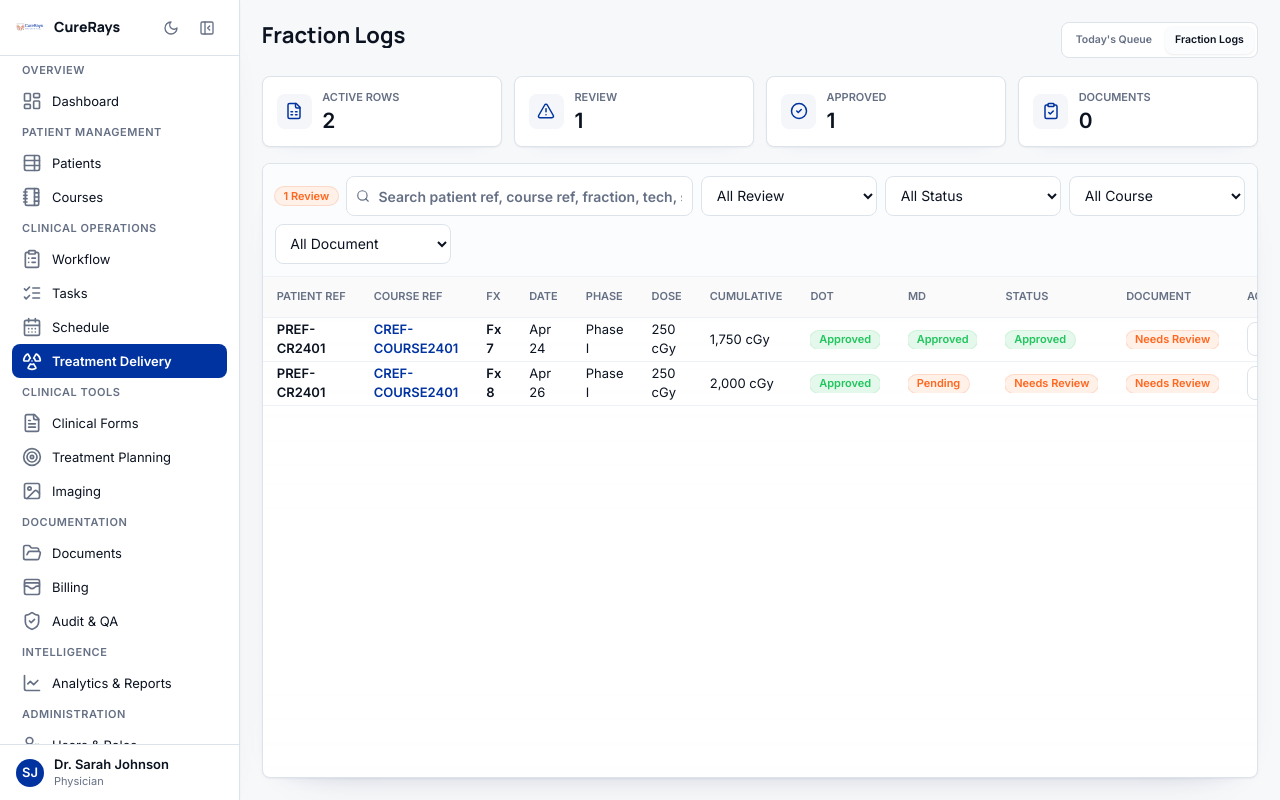
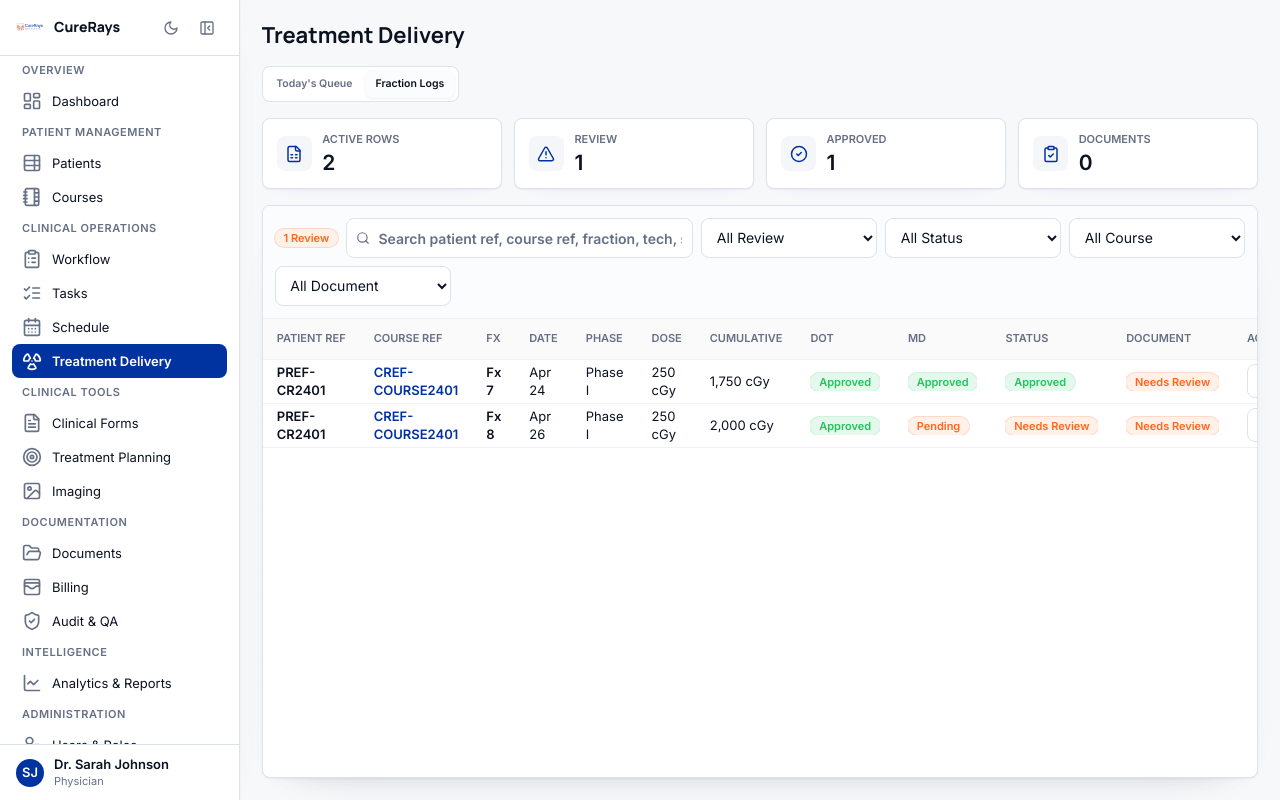
Before and after one commit to RastyFullStaxx/CureRays-CRMS, a Next.js app: page /treatment-delivery/fraction-logs in a window 1280 px wide. Built offline with nearby package versions, Linux system fonts and the light colour scheme.

Commit message:
bulk updates and established tracker

```diff
--- a/app/patients/[id]/fraction-log/page.tsx
+++ b/app/patients/[id]/fraction-log/page.tsx
@@ -29,7 +29,7 @@ export default function PatientFractionLogPage({ params }: { params: { id: strin
   const nextReview = entries.find((entry) => !entry.mdApproval || !entry.dotApproval);
 
   return (
-    <PageStack>
+    <PageStack className="overflow-hidden">
       <PageHeader
         title="Fraction Log"
         subtitle={`${patient.firstName} ${patient.lastName} | ${course.id.replace('COURSE-', 'C')} | ${course.protocolName}`}
@@ -47,12 +47,14 @@ export default function PatientFractionLogPage({ params }: { params: { id: strin
         <StatCard icon={CheckCircle2} label="Next Review" value={nextReview ? `Fx ${nextReview.fractionNumber}` : 'Complete'} sub={nextReview?.date ?? 'No open approvals'} tone={nextReview ? 'warning' : 'success'} />
       </StatGrid>
 
+      <div className="scrollbar-soft min-h-0 flex-1 overflow-y-auto pr-1">
         <FractionWorksheetPanel
           initialEntries={entries}
           course={course}
           phases={prescription?.phases ?? []}
           title="Native Fractionation Worksheet"
         />
+      </div>
     </PageStack>
   );
 }
--- a/app/treatment-delivery/fraction-logs/page.tsx
+++ b/app/treatment-delivery/fraction-logs/page.tsx
@@ -15,7 +15,8 @@ export default function TreatmentDeliveryFractionLogsPage() {
 
   return (
     <PageStack>
-      <PageHeader title="Fraction Logs" actions={<TreatmentDeliveryTabs active="fraction-logs" />} />
+      <PageHeader title="Treatment Delivery" />
+      <TreatmentDeliveryTabs active="fraction-logs" />
 
       <StatGrid>
         <StatCard icon={FileSpreadsheet} label="Active Rows" value={rows.length} tone="primary" />
--- a/components/treatment-delivery/treatment-delivery-tabs.tsx
+++ b/components/treatment-delivery/treatment-delivery-tabs.tsx
@@ -1,3 +1,5 @@
+"use client";
+
 import Link from "next/link";
 
 type TreatmentDeliveryTab = "queue" | "fraction-logs";
@@ -10,7 +12,10 @@ const tabs: Array<{ id: TreatmentDeliveryTab; label: string; href: string }> = [
 export function TreatmentDeliveryTabs({ active }: { active: TreatmentDeliveryTab }) {
   return (
     <div
-      className="flex min-w-fit items-center"
+      className="scrollbar-soft max-w-full overflow-x-auto"
+    >
+      <div
+        className="flex w-max min-w-fit items-center"
         style={{
           border: "1px solid var(--color-border)",
           borderRadius: "var(--radius-md)",
@@ -23,7 +28,7 @@ export function TreatmentDeliveryTabs({ active }: { active: TreatmentDeliveryTab
           <Link
             key={tab.id}
             href={tab.href}
-          className="clinical-focus inline-flex h-8 items-center rounded-[var(--radius-md)] px-3 text-xs font-bold transition"
+            className="clinical-focus inline-flex h-8 min-w-fit items-center rounded-[var(--radius-md)] px-3 text-xs font-bold transition"
             style={{
               background: active === tab.id ? "var(--color-bg-elevated)" : "transparent",
               color: active === tab.id ? "var(--color-text)" : "var(--color-text-muted)",
@@ -35,5 +40,6 @@ export function TreatmentDeliveryTabs({ active }: { active: TreatmentDeliveryTab
           </Link>
         ))}
       </div>
+    </div>
   );
 }
```
Also changed, not shown: 2 other files (tests, documents, lock files or other folders). Lines whose indentation alone changed are shown as unchanged.
